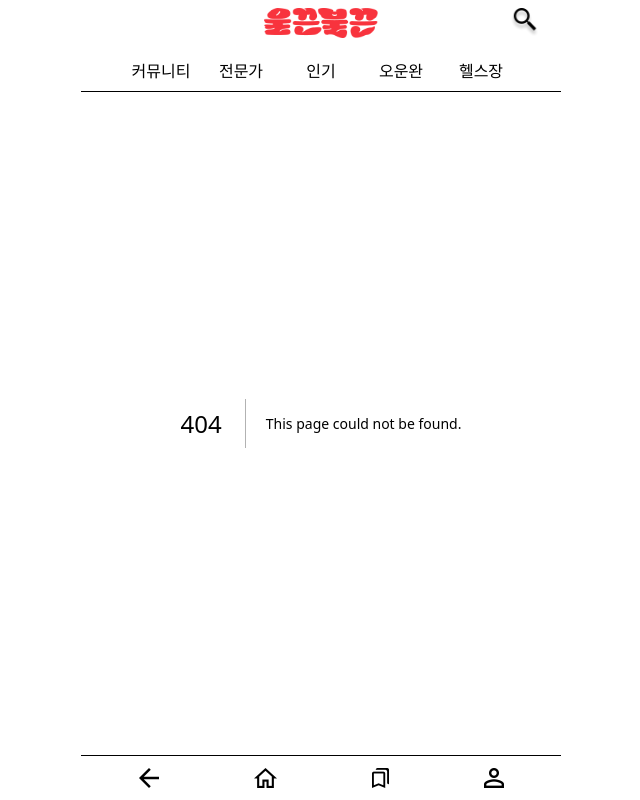
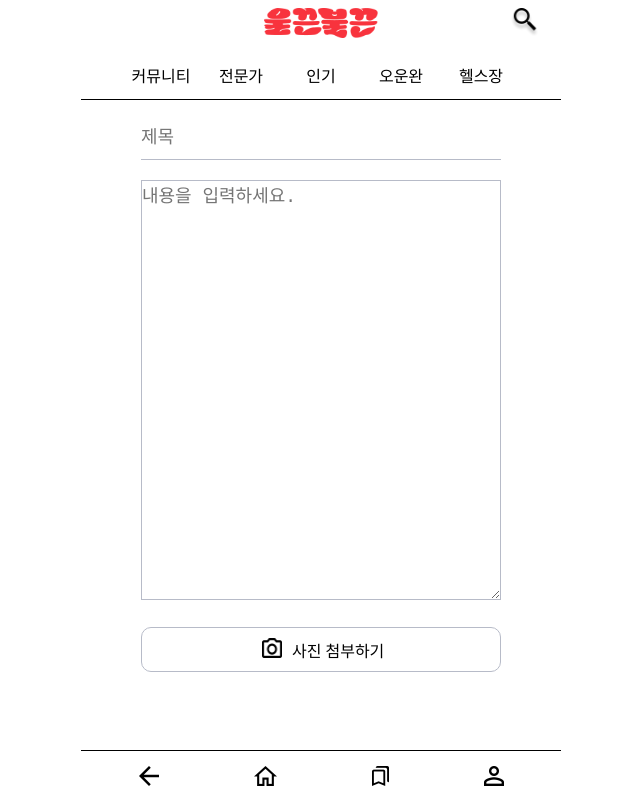
Before and after one commit to LikeLion-at-DGU/backback_frontend, a Next.js app: page /column/write in a window 1280 px wide. Before the commit this address had no page. Shown: the whole page, without its empty margins (319-959 px from the left). Built offline with nearby package versions, Linux system fonts and the light colour scheme; a web font is replaced by a local one.

Commit message:
feat/14: 칼럼 글쓰기 페이지

```diff
--- /dev/null
+++ b/src/pages/column/write/index.tsx
@@ -0,0 +1,59 @@
+import React, { useState, ChangeEvent } from 'react';
+import InputTitle from "@/components/write/InputTitle";
+import InputContent from "@/components/write/InputContent";
+import InputImage from "@/components/write/InputImage";
+import { ScrollContent } from "@/components/common/post/PostDetail";
+
+export default function Home() {
+    const [selectedImages, setSelectedImages] = useState<FileList | null>(null);
+    const [title, setTitle] = useState('');
+    const [content, setContent] = useState('');
+    const [previewImageCount, setPreviewImageCount] = useState(0);
+
+    const handleTitleChange = (event: ChangeEvent<HTMLInputElement>) => {
+        setTitle(event.target.value);
+    };
+
+    const handleContentChange = (event: ChangeEvent<HTMLTextAreaElement>) => {
+        setContent(event.target.value);
+    };
+    const handleImageChange = (files: FileList | null) => {
+        setSelectedImages(files);
+        setPreviewImageCount(files?.length || 0);
+    };
+    return (
+        <ScrollContent>
+            <div
+                style={{
+                    width: "100%",
+                    flexDirection: "column",
+                    alignItems: "center",
+                    padding: "15px",
+                    flex: "1",
+                    overflow: "auto",
+                    scrollBehavior: "smooth",
+                    display: "flex",
+                }}
+            >
+                <div
+                    style={{
+                        width: "100%",
+                        justifyContent: "center",
+                        display: "flex",
+                        flexDirection: "column",
+                        alignItems: "center",
+                        flex: "1",
+                        marginBottom: "110px",
+                    }}>
+                    <div>
+                        <InputTitle title={title} onTitleChange={handleTitleChange} />
+                    </div>
+                    <div style={{ marginTop: '20px' }}>
+                        <InputContent content={content} onContentChange={handleContentChange} />
+                    </div>
+                    <InputImage onChange={handleImageChange} previewCount={previewImageCount} />
+                </div>
+            </div>
+        </ScrollContent>
+    );
+};
```
